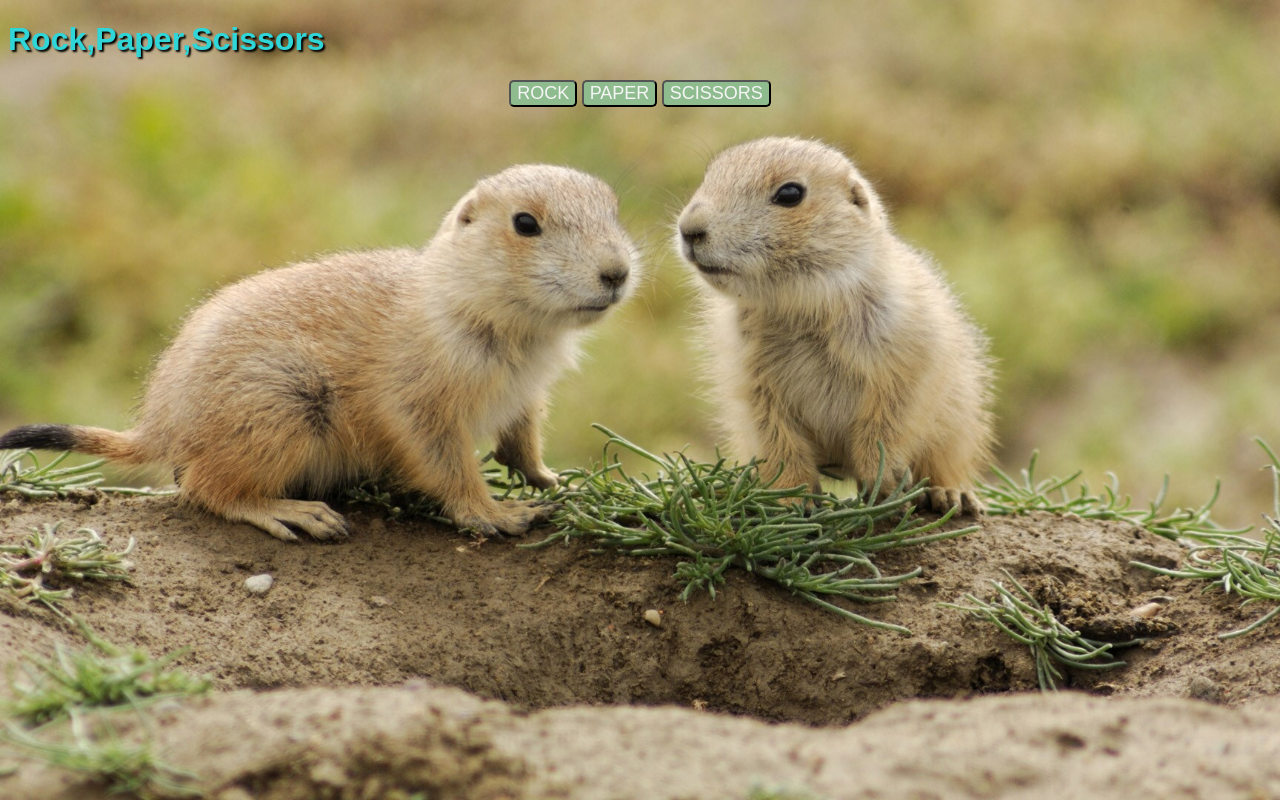
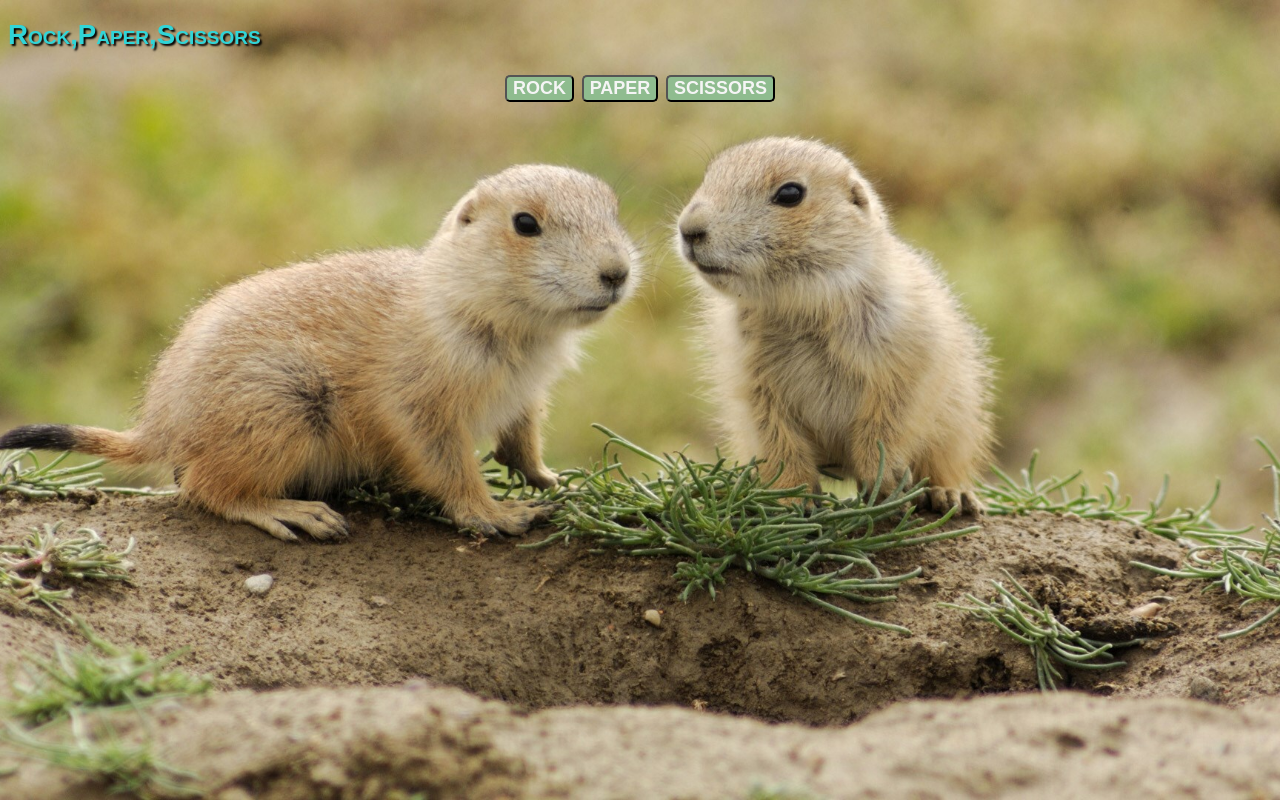
Before and after one commit to Blkmist888/Rock-Paper-Scissors, a plain HTML site: page index.html in a window 1280 px wide. Drawn offline with Linux system fonts and the light colour scheme.

Commit message:
TIny amount of styling done

```diff
--- a/styles.css
+++ b/styles.css
@@ -1,6 +1,9 @@
 
 
-*{font-family: sans-serif;}
+*{font-family: sans-serif;
+font-variant: small-caps;
+font-weight: bolder;
+font-size: larger;}
 
 button{ border-radius: 5px;
 font-size: large;
@@ -9,9 +12,8 @@ background-color: darkseagreen;
 }
 
 h1{color: rgb(48, 213, 216);
-
     text-shadow: 2px 2px 2px black;
-
+  font-style: normal;
 }
 body{ background-image: url(imgs/1920x1080-1093948-hamster.jpg);
 background-repeat: no-repeat;
```
